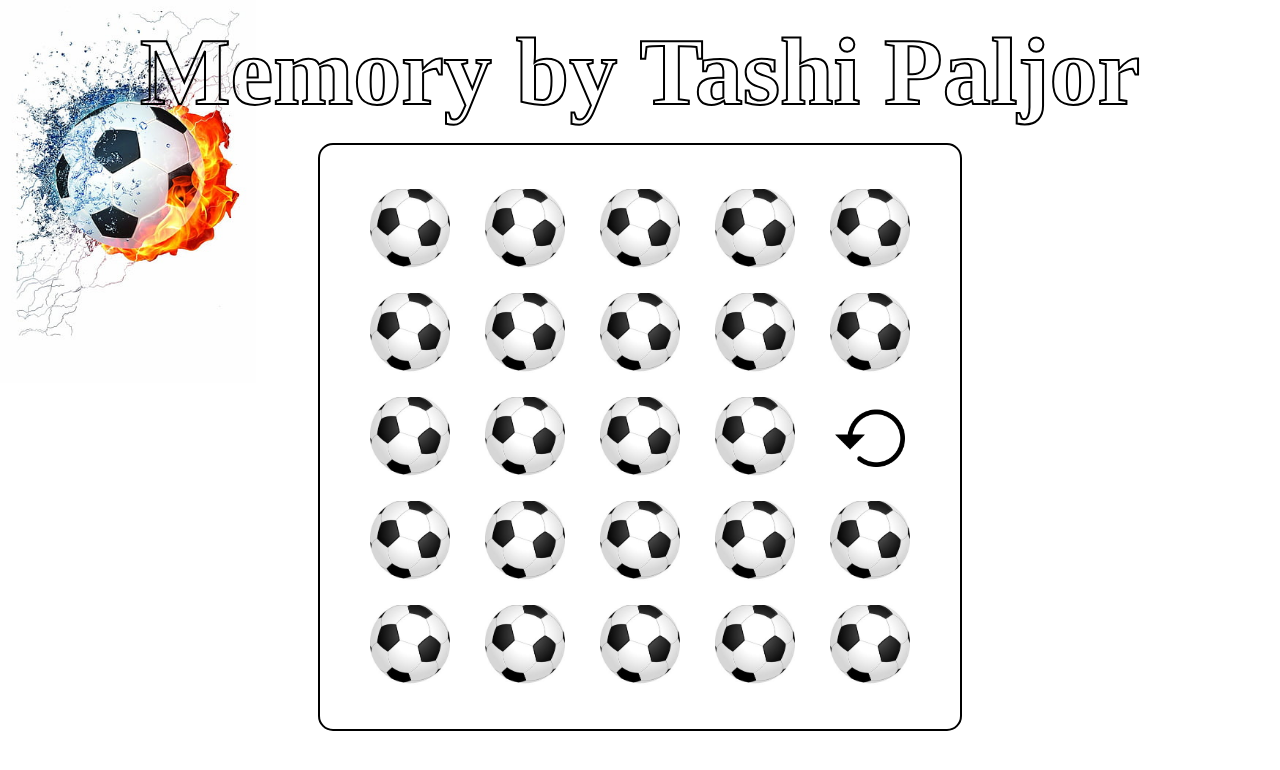
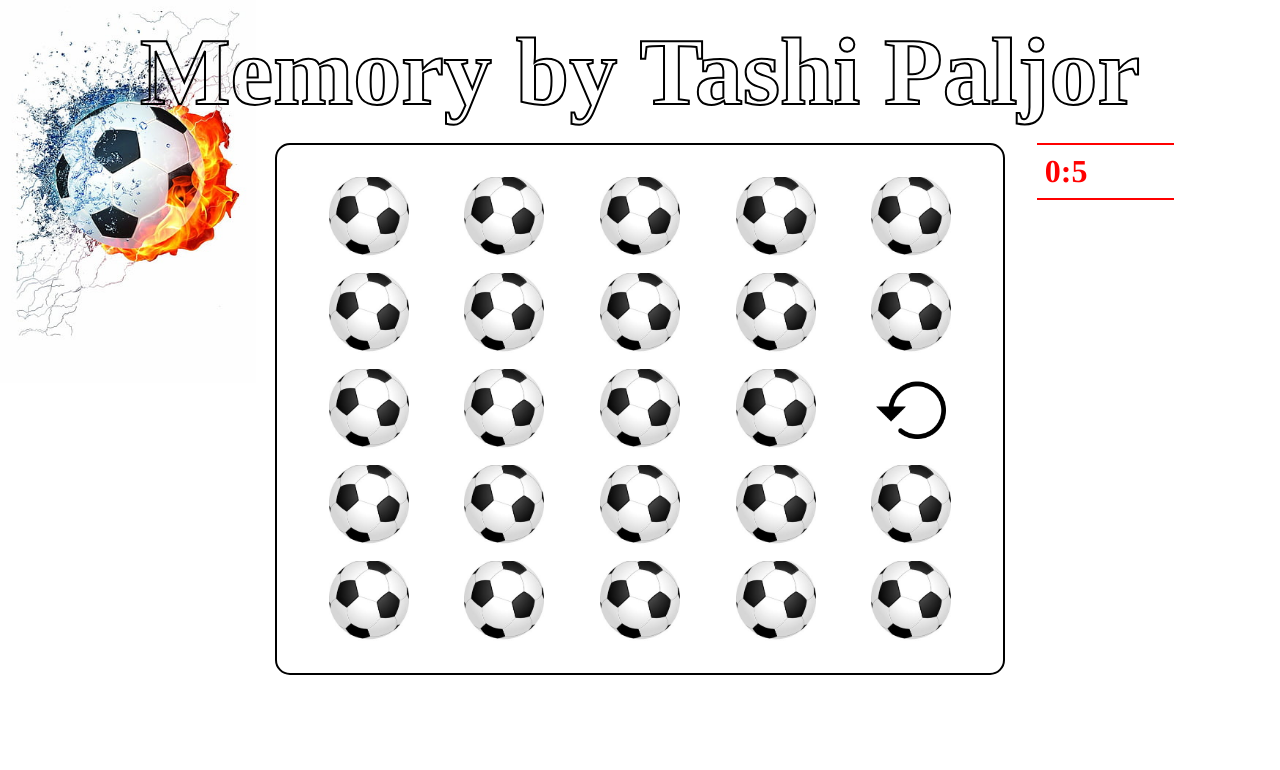
Before and after one commit to tapaljor/web22assignment3, a plain HTML site: page index.html in a window 1280 px wide. Drawn offline with Linux system fonts and the light colour scheme.

Commit message:
25 july 2206

```diff
--- a/index.html
+++ b/index.html
@@ -12,9 +12,13 @@
         <h1>Memory by Tashi Paljor</h1>
     </header>
     <main>
+        <aside><h6 class="hidden">left space</h6></aside>
         <article id="mainPage">
             <h6 class="hidden">Main content</h6>
         </article>
+        <aside>
+            <h2 id="timer"></h2>
+        </aside>
     </main>
     <script src="script.js"></script>
 </body>
--- a/script.js
+++ b/script.js
@@ -1,7 +1,8 @@
 const totalPics = 25;
 const mainPage = document.getElementById("mainPage");
-//Pics are name 0-24
-//and players name are assigned accordingly in an aray
+//Players pictures are name 0-24
+//Players name are assigned accordingly in an aray
+//Example Davis is 0, 1, and 2 and Messi is 9, 10, and 11
 const players = [
   "davis", "davis", "davis",
   "kaka", "kaka", "kaka",
@@ -13,10 +14,16 @@ const players = [
   "suarez", "suarez", "suarez"
 ];
 
-var randomAr = new Array(25).fill(0);
+var randomAr = new Array(25).fill(0); //Fill array elements 0
 var count = 0;
-var threeCells = [];
+var threeCells = []; //Storing three selections
 var clickStatus = true;
+var minutes = 0;
+var seconds = 0;
+var accomplishment = 0;
+
+updateTimer(); //Display time for make it challenging
+setInterval(updateTimer, 1000);
 
 for (var grid = 0; grid < totalPics; grid++) {
 
@@ -31,7 +38,7 @@ for (var grid = 0; grid < totalPics; grid++) {
   dummy.id = randomAr[grid];
   mainPage.appendChild(dummy);
 
-  if ( randomAr[grid] == 24) {//ball have event click which will reset the game
+  if ( randomAr[grid] == 24) {//reset button clickable which will reset the game
     dummy.addEventListener("click", resetGame);
   } else { //rest of cell have clickable to reveal player in the cell
     dummy.addEventListener("click", showPlayer);
@@ -60,12 +67,13 @@ function showPlayer(e) {
 }
 function matchNames() {
 
-  //names of three players compared
+  //Names of three players compared
   if ( players[threeCells[0].id] === players[threeCells[1].id] && players[threeCells[1].id] === players[threeCells[2].id]) {
     for(const cell of threeCells) {
-      cell.removeEventListener("click", showPlayer); //removing add event clickable for successfully opened players
+      cell.removeEventListener("click", showPlayer); //Removing add event clickable for successfully opened players
     }
     clickStatus = true;
+    accomplishment++;
   } else {
     setTimeout(resetCells, 2000);
   }
@@ -82,7 +90,7 @@ function assignRandomNoToGrid(grid) {
   var randomNo = Math.floor(Math.random() * 25);
   let counter = 0;
 
-  //checking if the array already occupied by random no.
+  //Checking if the array already occupied by random no in assigned grid cells
   for (let a = 0; a < grid; a++) {
     if (randomAr[a] === randomNo) {
       counter++;
@@ -97,3 +105,16 @@ function assignRandomNoToGrid(grid) {
 function resetGame() {
   location.reload();
 }
+function updateTimer () {
+
+  if ( seconds > 59) {
+    minutes++;
+    seconds = 0;
+  }
+  timer.textContent = `${minutes}:${seconds++}`;
+
+  if ( accomplishment == 8) {
+    alert("Congratulations for finishing the game!. Your time is "+minutes+" minutes and "+seconds+" seconds");
+    resetGame();
+  }
+}
--- a/styles.css
+++ b/styles.css
@@ -1,5 +1,5 @@
 * {
-    font-family: Georgia, Arial, 'Times New Roman';
+    font-family: 'Times', sans-serif;
     font-size: 1rem;
     margin: 0;
     padding: 0;
@@ -15,7 +15,6 @@ header {
     padding: 1rem 0;
 }
 h1 {
-    font-family: Times, serif;
     font-size: 6rem;
     -webkit-text-stroke: 2px #000;
     -webkit-text-fill-color: transparent;
@@ -23,16 +22,27 @@ h1 {
 .hidden {
     display: none;
 }
+main {
+    display: grid;
+    grid-template-columns: 1fr 3fr 1fr;
+    grid-column-gap: 2rem;
+}
+#timer {
+    width: 50%;
+    border-top: 2px solid red;
+    border-bottom: 2px solid red;
+    padding: .5rem;
+    font-size: 2rem;
+    color: red;
+}
 #mainPage {
-    width: 45%;
-    margin: 0 auto;
-    height: 65vh;
     padding: 2rem;
     border: 2px solid #000;
     border-radius: 15px;
     display: grid;
     grid-template-rows: repeat(5, 1fr);
     grid-template-columns: repeat(5, 1fr);
+    grid-gap: 1rem;
 }
 #mainPage img {
     width: 5rem;
```
